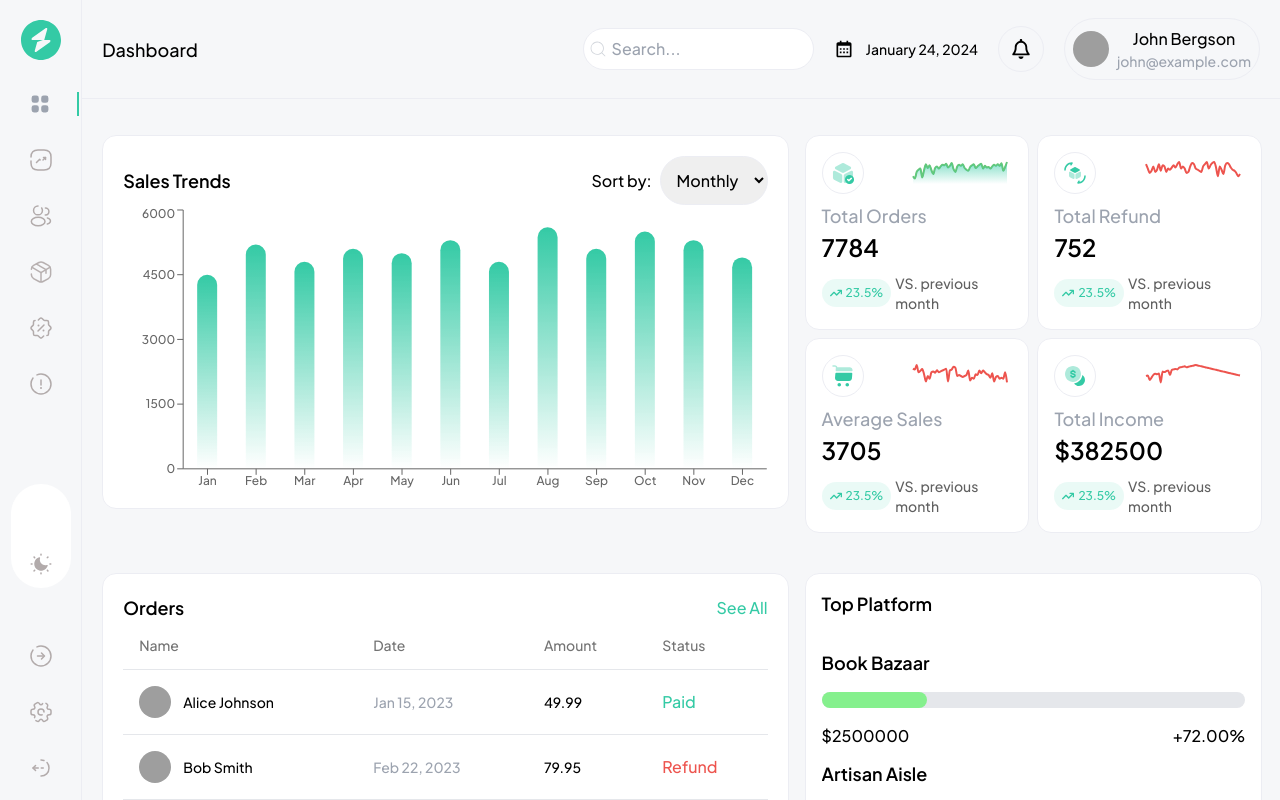
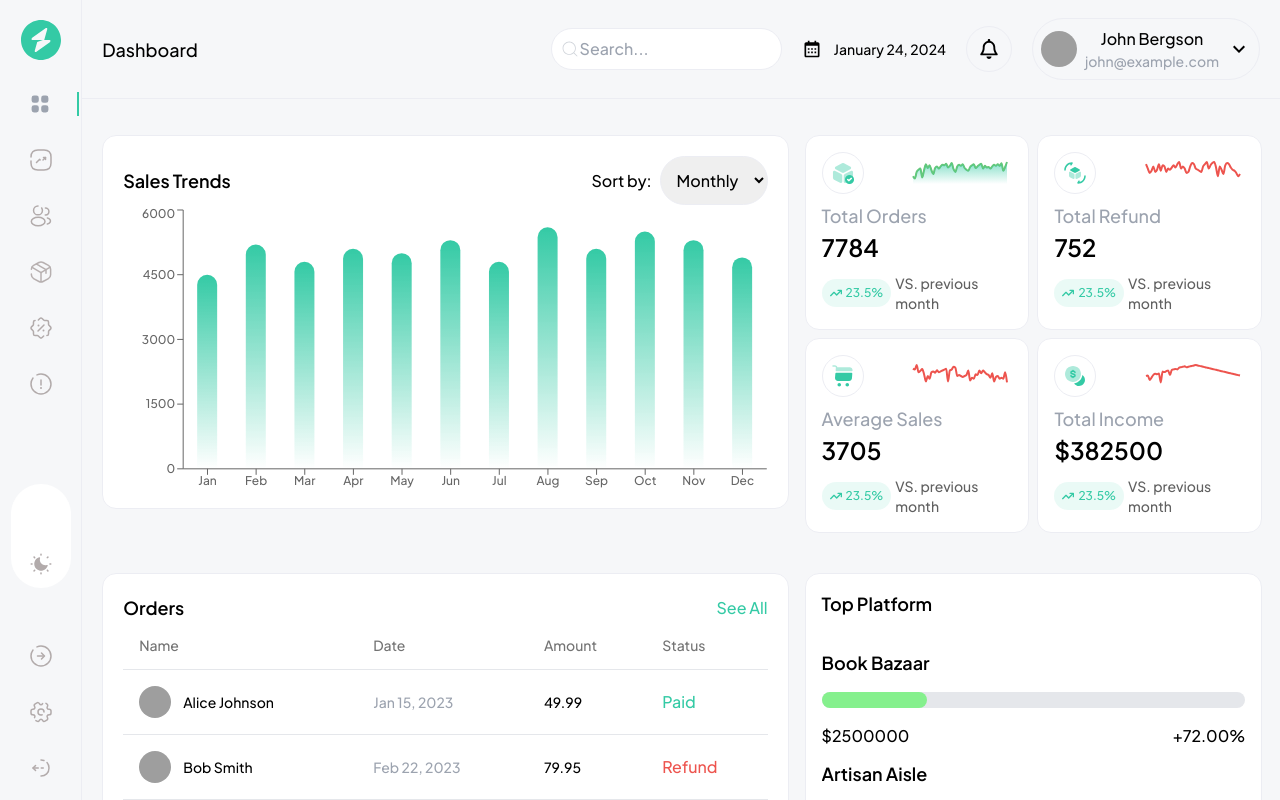
Before and after one commit to zibby-zibs/geeqpay-challenge, a React (Vite) app: page / in a window 1280 px wide. Built offline with nearby package versions, Linux system fonts and the light colour scheme; grey boxes are pictures that could not be loaded.

Commit message:
Add keyboard arrow down icon to user popover

```diff
--- a/src/components/header/Header.tsx
+++ b/src/components/header/Header.tsx
@@ -6,6 +6,7 @@ import { user } from "../../../data/user";
 import { IoMenuOutline } from "react-icons/io5";
 import { Sheet, SheetContent, SheetTrigger } from "../ui/sheet";
 import { CiSearch } from "react-icons/ci";
+import { MdOutlineKeyboardArrowDown } from "react-icons/md";
 import Sidebar from "../Sidebar";
 import { Popover, PopoverContent, PopoverTrigger } from "../ui/popover";
 import UserModal from "./userModal";
@@ -17,7 +18,7 @@ const Header = () => {
       <h1 className="text-[18px]">Dashboard</h1>
       <aside className="flex items-center gap-5">
         <div className="relative max-w-[21.8125rem] hidden xl:block p-2  border border-border rounded-full bg-white">
-          <div className="absolute left-1 top-0 bottom-0 h-fit my-auto w-fit text-gray-300">
+          <div className="absolute left-2 top-0 bottom-0 h-fit my-auto w-fit text-gray-300">
             <CiSearch size={20} />
           </div>
           <input
@@ -39,7 +40,7 @@ const Header = () => {
         </div>
         <Popover>
           <PopoverTrigger>
-            <div className="flex gap-2 items-center border border-border p-2 rounded-full">
+            <div className="group flex gap-2 items-center border border-border p-2 rounded-full">
               <figure>
                 <img
                   src={user?.avatarUrl}
@@ -51,6 +52,9 @@ const Header = () => {
                 <h1 className="text-base">{user?.fullName}</h1>
                 <p className="text-gray-400 text-sm">{user?.email}</p>
               </article>
+              <div className="group-hover:scale-110 duration-100 ease-in">
+                <MdOutlineKeyboardArrowDown size={24} />
+              </div>
             </div>
           </PopoverTrigger>
           <PopoverContent className="w-full p-0">
--- a/src/components/header/userModal.tsx
+++ b/src/components/header/userModal.tsx
@@ -1,5 +1,4 @@
 import React from "react";
-import { user } from "../../../data/user";
 
 const UserModal = () => {
   return (
```
